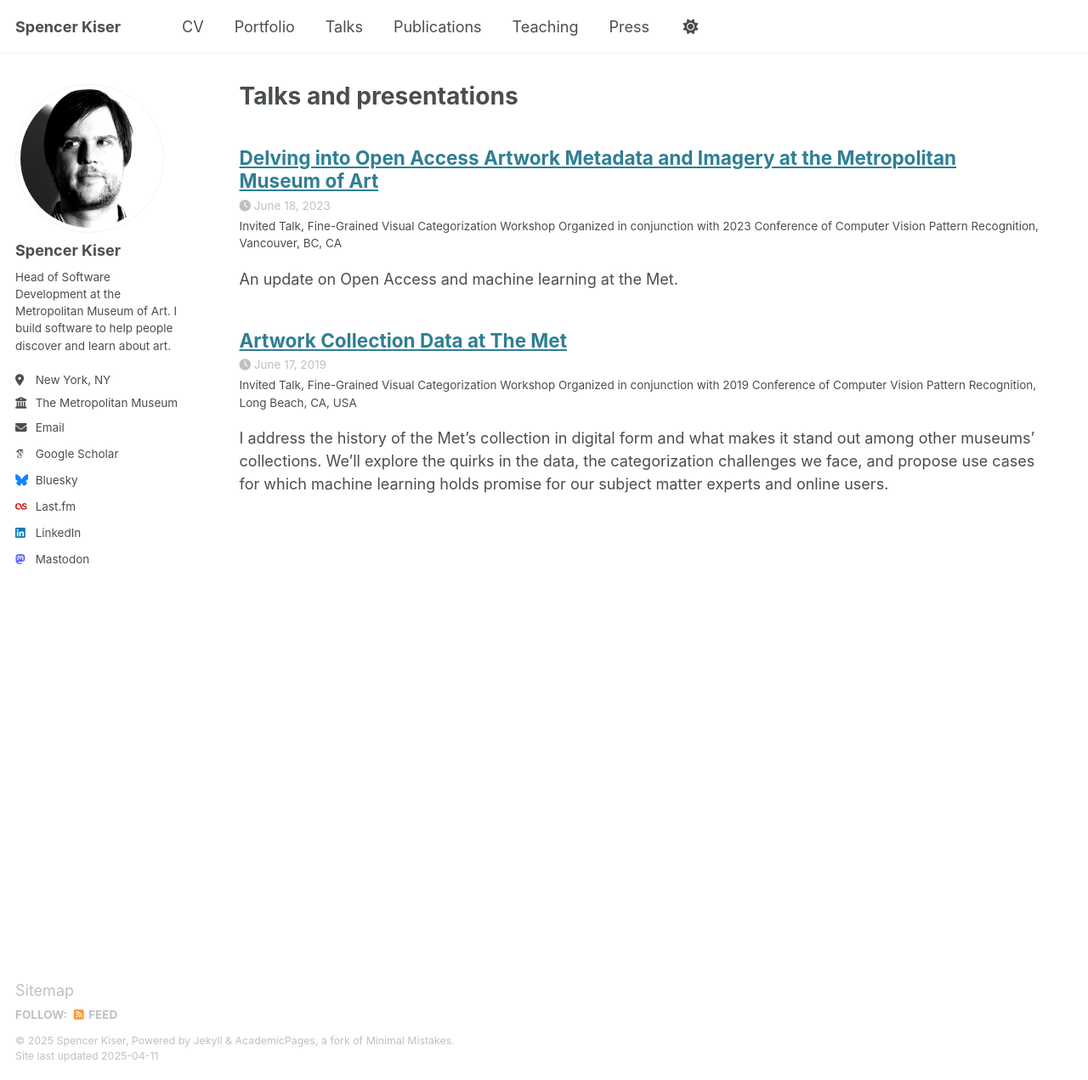
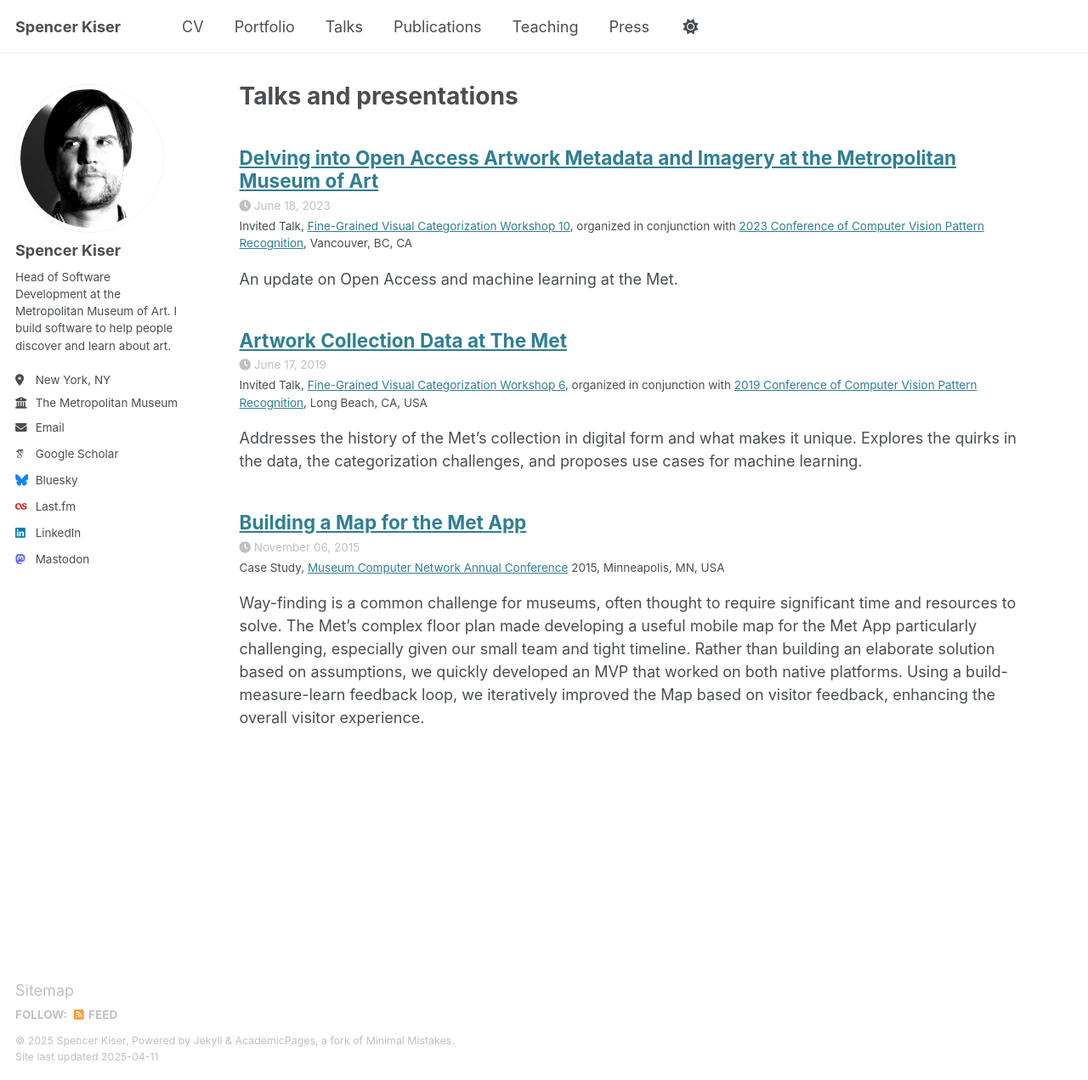
Before and after one commit to spencerk/spencerk.github.io, a Jekyll site: the page built from _pages/talks.html, in a window 1280 px wide and 1271 px high. Shown: the whole window at 85% size. Built offline with Jekyll 4.4.1, drawn with Linux system fonts in a browser that asks for light colours; some web fonts are replaced.

Commit message:
edits to talks

```diff
--- /dev/null
+++ b/_talks/2015-11-06-talk.md
@@ -0,0 +1,15 @@
+---
+title: Building a Map for the Met App
+collection: talks
+type: Case Study
+permalink: /talks/2015-11-06-talk
+venue: <a href="https://mcn.edu/annual-conference/">Museum Computer Network Annual Conference</a> 2015
+date: 2015-11-06
+location: Minneapolis, MN, USA
+---
+Way-finding is a common challenge for museums, often thought to require significant time and resources to solve. The Met's complex floor plan made developing a useful mobile map for the Met App particularly challenging, especially given our small team and tight timeline. Rather than building an elaborate solution based on assumptions, we quickly developed an MVP that worked on both native platforms. Using a build-measure-learn feedback loop, we iteratively improved the Map based on visitor feedback, enhancing the overall visitor experience.
+
+- [Slides PDF](/files/MCN-2015.pdf)
+- [Slideshare](https://www.slideshare.net/slideshow/building-a-map-for-the-met-app-155482192/155482192)
+- [Museum Computer Network](https://mcn.edu/)
+- [Museum Computer Network Annual Conference 2015 Program PDF](/files/MCN-2015-Program.pdf)
--- a/_talks/2019-06-17-talk.md
+++ b/_talks/2019-06-17-talk.md
@@ -3,10 +3,14 @@
 collection: talks
 type: Invited Talk
 permalink: /talks/2019-06-19-talk
-venue: Fine-Grained Visual Categorization Workshop Organized in conjunction with 2019 Conference of Computer Vision Pattern Recognition
+venue: <a href="https://sites.google.com/view/fgvc6/home">Fine-Grained Visual Categorization Workshop 6</a>, organized in conjunction with <a href="https://cvpr2019.thecvf.com/">2019 Conference of Computer Vision Pattern Recognition</a>
 date: 2019-06-17
 location: Long Beach, CA, USA
 ---
-I address the history of the Met’s collection in digital form and what makes it stand out among other museums’ collections. We’ll explore the quirks in the data, the categorization challenges we face, and propose use cases for which machine learning holds promise for our subject matter experts and online users.
 
-<iframe src="https://www.slideshare.net/slideshow/embed_code/key/JKDKVHn18MwTY2?startSlide=1" width="597" height="486" frameborder="0"   marginwidth="0" marginheight="0" scrolling="no" style="border:1px solid #CCC; border-width:1px;   margin-bottom:5px;max-width: 100%;" allowfullscreen></iframe><div style="margin-bottom:5px"><strong><a href="https://www.slideshare.net/slideshow/artwork-collection-data-at-the-met/155507310" title="Artwork Collection Data at The Met	" target="_blank">Artwork Collection Data at The Met	</a></strong> from <strong><a href="https://www.slideshare.net/spencerkiser" target="_blank">Spencer Kiser</a></strong></div>
+Addresses the history of the Met’s collection in digital form and what makes it unique. Explores the quirks in the data, the categorization challenges, and proposes use cases for machine learning.
+
+- [Slides PDF](/files/FGVC6.pdf)
+- [Slideshare](https://www.slideshare.net/slideshow/artwork-collection-data-at-the-met/155507310)
+- [FGVC6](https://sites.google.com/view/fgvc6/home)
+- [CVPR 2019](https://cvpr2019.thecvf.com/)
```
Also changed, not shown: _talks/2023-06-18-talk.md (+5 -5 lines).
